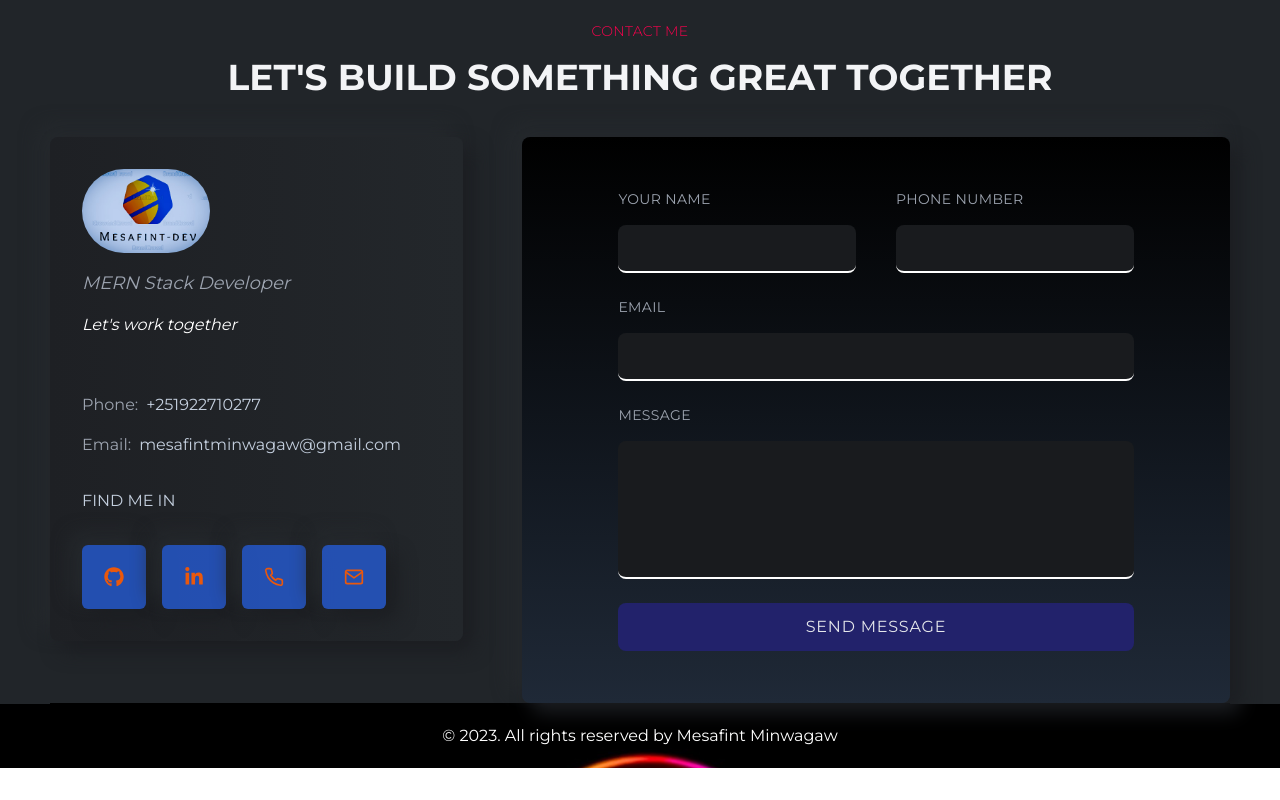
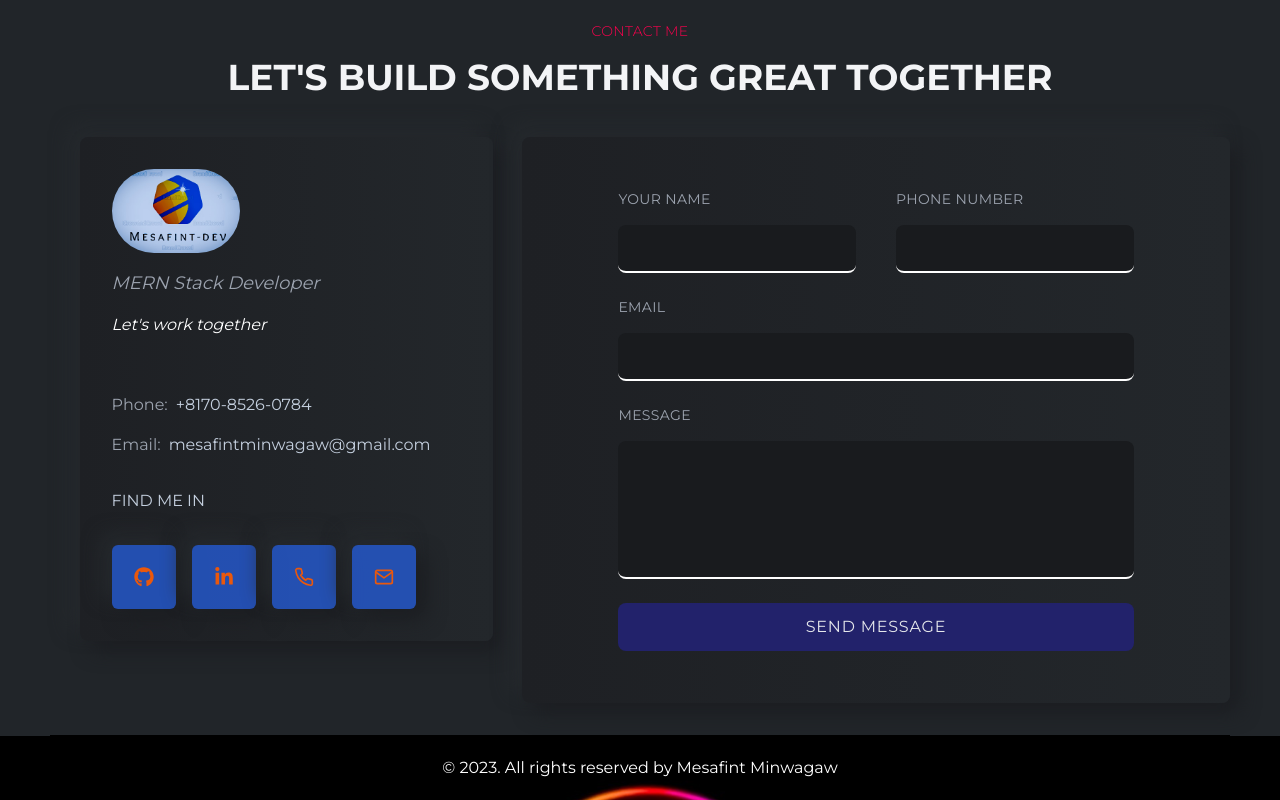
Before and after one commit to Mesafin/Mesafint-Developer, a React (Create React App) app: page / in a window 1280 px wide. Shown: the part 5586-6386 px from the top of the page. Before the commit the page ends 6354 px from the top, so only its background shows below. Built offline with nearby package versions, Linux system fonts and the light colour scheme.

Commit message:
Update portfolio with latest changes

```diff
--- a/package.json
+++ b/package.json
@@ -7,6 +7,7 @@
     "@testing-library/jest-dom": "^5.16.5",
     "@testing-library/react": "^13.4.0",
     "@testing-library/user-event": "^13.5.0",
+    "dotenv": "^16.4.7",
     "emailjs-com": "^3.2.0",
     "framer-motion": "^10.12.10",
     "mail": "^0.2.3",
--- a/src/components/About/LeftAbout.js
+++ b/src/components/About/LeftAbout.js
@@ -1,5 +1,5 @@
 import React from 'react'
-import { FiPhone } from "react-icons/fi";
+// import { FiPhone } from "react-icons/fi";
 
 const LeftBanner = () => {
 
--- a/src/components/banner/Media.jsx
+++ b/src/components/banner/Media.jsx
@@ -1,5 +1,5 @@
 import React from 'react'
-import { SiTailwindcss, SiFigma, SiNextdotjs } from "react-icons/si";
+import { SiTailwindcss } from "react-icons/si";
 import { FaReact, FaBootstrap, FaCss3, FaHtml5 } from 'react-icons/fa';
 import { Link } from "react-scroll";
 import { navLinksdata } from '../../constants/index.js';
--- a/src/components/contact/Contact.js
+++ b/src/components/contact/Contact.js
@@ -1,27 +1,26 @@
-import React,{useState} from 'react'
-import Title from '../layouts/Title';
-import ContactLeft from './ContactLeft';
+import React, { useState } from "react";
+import Title from "../layouts/Title";
+import ContactLeft from "./ContactLeft";
 import emailjs from "emailjs-com";
 
 const Contact = () => {
   const [username, setUsername] = useState("");
   const [phoneNumber, setPhoneNumber] = useState("");
   const [email, setEmail] = useState("");
-  const [subject, setSubject] = useState("");
   const [message, setMessage] = useState("");
   const [errMsg, setErrMsg] = useState("");
   const [successMsg, setSuccessMsg] = useState("");
 
-  // ========== Email Validation start here ==============
+  // Email validation
   const emailValidation = () => {
     return String(email)
       .toLocaleLowerCase()
       .match(/^\w+([-]?\w+)*@\w+([-]?\w+)*(\.\w{2,3})+$/);
   };
-  // ========== Email Validation end here ================
 
   const handleSend = (e) => {
     e.preventDefault();
+
     if (username === "") {
       setErrMsg("Username is required!");
     } else if (phoneNumber === "") {
@@ -33,36 +32,43 @@ const Contact = () => {
     } else if (message === "") {
       setErrMsg("Message is required!");
     } else {
+      // Send the email
+      emailjs
+        .sendForm(
+          process.env.REACT_APP_EMAILJS_SERVICE_ID,
+          process.env.REACT_APP_EMAILJS_TEMPLATE_ID,
+          "form",
+          process.env.REACT_APP_EMAILJS_USER_ID
+        )
+        .then(
+          (response) => {
+            console.log("SUCCESS!", response.status, response.text);
             setSuccessMsg(
-        `Thank you dear ${username}, Your Messages has been sent Successfully!`
+              `Thank you dear ${username}, Your Messages have been sent successfully!`
             );
-
-        // Send the message
-        emailjs.sendForm('service_8vs00br', 'template_g7h2t5b', 'form', "5HdshUfYDfRG4wR_d")
-    .then(function(response) {
-       console.log('SUCCESS!', response.status, response.text);
-    }, function(error) {
-       console.log('FAILED...', error);
-    });
-
-    // Clear the form fields
             setErrMsg("");
             setUsername("");
             setPhoneNumber("");
             setEmail("");
-      setSubject("");
             setMessage("");
+          },
+          (error) => {
+            console.error("FAILED...", error);
+            setErrMsg("Failed to send message. Please try again.");
+          }
+        );
     }
   };
+
   return (
-    <section id="contact" className="w-full  border-b-[1px] border-b-black">
+    <section id="contact" className="w-full border-b-[1px] border-b-black">
       <div className="flex justify-center items-center text-center">
         <Title title="CONTACT ME" des="LET'S BUILD SOMETHING GREAT TOGETHER" />
       </div>
       <div className="w-full">
         <div className="w-full h-auto flex flex-col lgl:flex-row justify-between">
           <ContactLeft />
-          <div className=" lgl:w-[60%] h-full bg-gradient-to-b from-black to-gray-800 flex flex-col gap-8 p-4 lgl:p-8 rounded-lg shadow-shadowOne">
+          <div className="lgl:w-[60%] mb-8 h-full bg-gradient-to-r from-[#1e2024] to-[#23272b] flex flex-col gap-8 p-4 lgl:p-8 rounded-lg shadow-shadowOne">
             <form
               id="myForm"
               className="w-[80%] mx-auto flex flex-col gap-4 lgl:gap-6 lgl:py-5"
@@ -154,6 +160,6 @@ const Contact = () => {
       </div>
     </section>
   );
-}
+};
 
-export default Contact
+export default Contact;
--- a/src/components/contact/ContactLeft.js
+++ b/src/components/contact/ContactLeft.js
@@ -7,7 +7,7 @@ import {myLogo} from "../../assets/index"
 
 const ContactLeft = () => {
   return (
-    <div className="w-full lgl:w-[35%] h-full bg-gradient-to-r from-[#1e2024] to-[#23272b] p-4 lgl:p-8 rounded-lg shadow-shadowOne flex flex-col gap-8 justify-center">
+    <div className="w-[80%] lgl:w-[35%] mx-auto h-full bg-gradient-to-r from-[#1e2024] to-[#23272b] p-4 lgl:p-8 rounded-lg shadow-shadowOne flex flex-col gap-8 justify-center">
       {/* <img
         className="w-full h-64 object-cover rounded-lg mb-2"
         src={contactImg}
@@ -23,7 +23,7 @@ const ContactLeft = () => {
           Let's work together
         </p>
         <p className="text-base text-gray-400 flex items-center gap-2">
-          Phone: <span className="text-lightText">+251922710277</span>
+          Phone: <span className="text-lightText">+8170-8526-0784</span>
         </p>
         <p className="text-base text-gray-400 flex items-center gap-2">
           Email: <span className="text-lightText">mesafintminwagaw@gmail.com</span>
@@ -33,13 +33,13 @@ const ContactLeft = () => {
         <h2 className="text-base uppercase font-titleFont mb-4">Find me in</h2>
         <div className="flex gap-4">
           <span className="bannerIcon">
-            <a href ="https://github.com/Mesafin" target='_blank'><FaGithub /></a>
+            <a href ="https://github.com/Mesafin" target='_blank' rel="noreferrer"><FaGithub /></a>
           </span>
           <span className="bannerIcon">
-            <div class="badge-base LI-profile-badge" data-locale="en_US" data-size="medium" data-theme="dark" data-type="VERTICAL" data-vanity="mesafint-minwagaw23" data-version="v1"><a class="badge-base__link LI-simple-link" href="https://et.linkedin.com/in/mesafint-minwagaw23?trk=profile-badge" target='_blank' ><FaLinkedinIn /></a></div>
+            <div className="badge-base LI-profile-badge" data-locale="en_US" data-size="medium" data-theme="dark" data-type="VERTICAL" data-vanity="mesafint-minwagaw23" data-version="v1"><a className="badge-base__link LI-simple-link" href="https://et.linkedin.com/in/mesafint-minwagaw23?trk=profile-badge" target='_blank' rel="noreferrer" ><FaLinkedinIn /></a></div>
           </span>
           <span className="bannerIcon">
-            <a href="tel:0922710277"><FiPhone /></a>
+            <a href="tel:+8170-8526-0784"><FiPhone /></a>
           </span>
           <span className="bannerIcon">
             <a href="Mailto:mesafintminwagaw@gmail.com">< FiMail/></a>
--- a/src/components/features/Card.js
+++ b/src/components/features/Card.js
@@ -1,5 +1,5 @@
 import React from 'react'
-import { HiArrowRight } from "react-icons/hi";
+// import { HiArrowRight } from "react-icons/hi";
 
 const Card = ({item:{title,des,icon}}) => {
   return (
--- a/src/components/navbar/Navbar.js
+++ b/src/components/navbar/Navbar.js
@@ -97,7 +97,7 @@ const Navbar = () => {
                 </h2>
                 <div className="flex gap-4">
                   <span className="bannerIcon">
-                    <a href="https://github.com/Mesafin" target="_blank">
+                    <a href="https://github.com/Mesafin" target="_blank" rel="noreferrer" >
                       <FaGithub />
                     </a>
                   </span>
@@ -115,6 +115,7 @@ const Navbar = () => {
                         class="badge-base__link LI-simple-link"
                         href="https://et.linkedin.com/in/mesafint-minwagaw23?trk=profile-badge"
                         target="_blank"
+                        rel="noreferrer"
                       >
                         <FaLinkedinIn />
                       </a>
```
Also changed, not shown: src/components/socialLinks/SocialLinks.js (+4 -4 lines), src/data/data.js (+6 -6 lines), 1 other file (tests, documents, lock files or other folders). Lines whose indentation alone changed are shown as unchanged.
